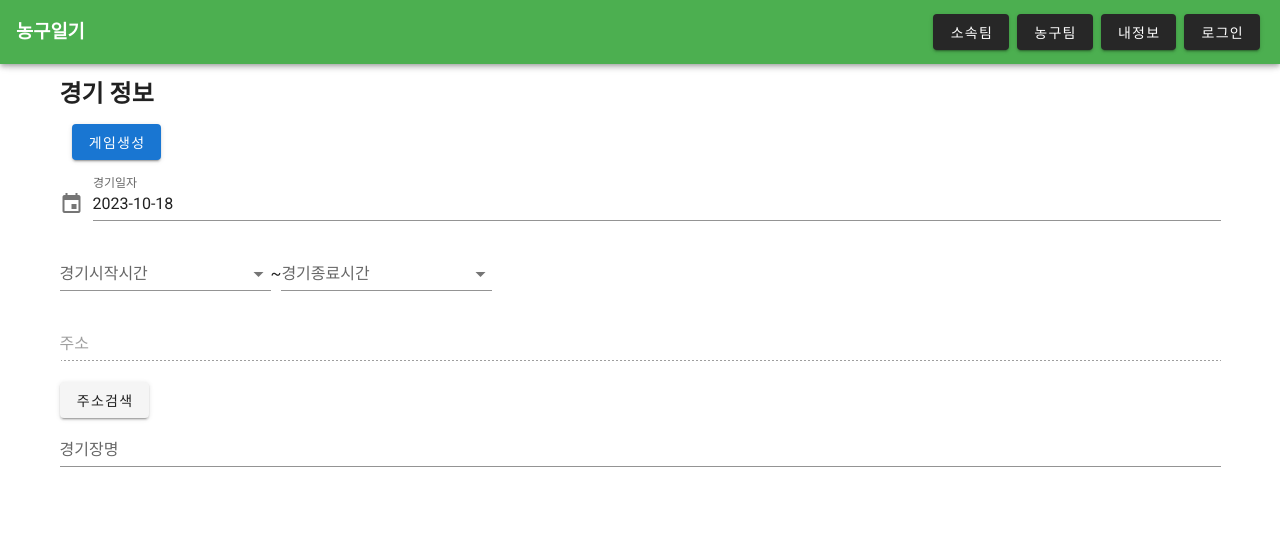
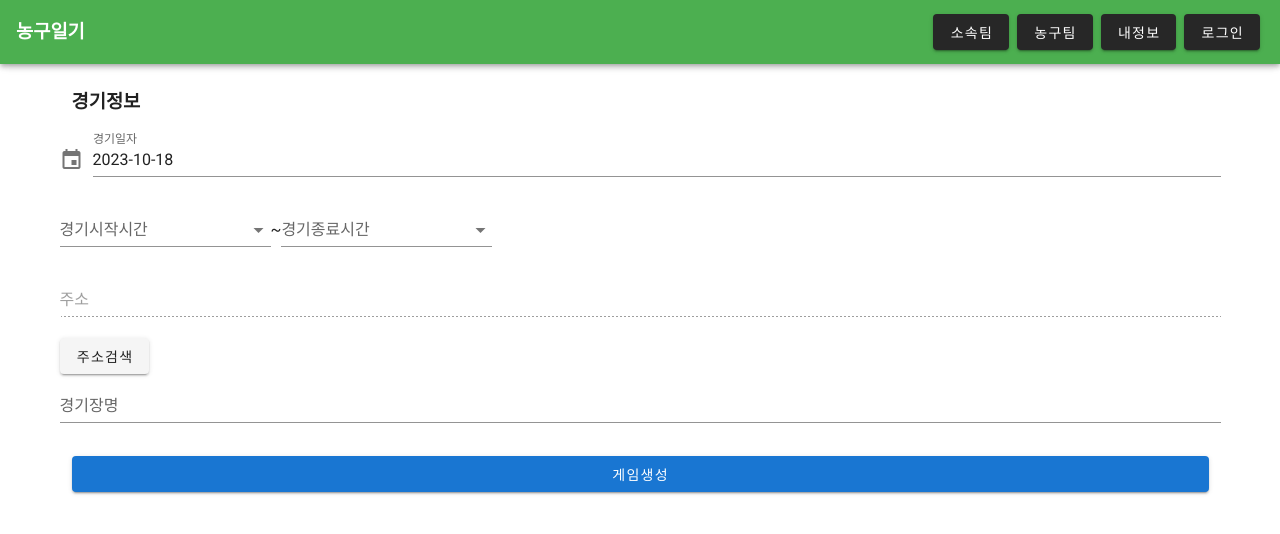
Before and after one commit to Yeo-injun/-basketballDiary-frontend, a Vue app: page /game/creation in a window 1280 px wide. Shown: the top 534 px of the page. Built offline with nearby package versions, Linux system fonts and the light colour scheme; no server answers.

Commit message:
[Feat] 공통 Frame 컴포넌트 - 저장버튼 css 변경 ( 영역에 꽉차게 ) / [Feat] 공통 Frame 컴포넌트 - PageMainTitle, TabMainTitle 생성

```diff
--- a/src/components/button/FrameSaveBtn.vue
+++ b/src/components/button/FrameSaveBtn.vue
@@ -1,6 +1,6 @@
 <template>
 	<v-container>
-		<v-btn color="primary" @click="doSave">{{ this.pBtnName }}</v-btn>
+		<v-btn block color="primary" @click="doSave">{{ this.pBtnName }}</v-btn>
 	</v-container>
 </template>
 
--- /dev/null
+++ b/src/components/title/FramePageMainTitle.vue
@@ -0,0 +1,15 @@
+<template>
+	<v-container>
+		<h2>{{ this.pTitleName }}</h2>
+	</v-container>
+</template>
+
+<script>
+	export default {
+		props: {
+			pTitleName: String,
+		},
+	};
+</script>
+
+<style lang="scss" scoped></style>
--- /dev/null
+++ b/src/components/title/FrameTabMainTitle.vue
@@ -0,0 +1,15 @@
+<template>
+	<v-container>
+		<h3>{{ this.pTitleName }}</h3>
+	</v-container>
+</template>
+
+<script>
+	export default {
+		props: {
+			pTitleName: String,
+		},
+	};
+</script>
+
+<style lang="scss" scoped></style>
--- a/src/views/game/creation/GameCreationPage.vue
+++ b/src/views/game/creation/GameCreationPage.vue
@@ -7,9 +7,7 @@
 	내려주는 props가 값일때는 props명으로 작성
 	-->
 	<v-container>
-		<h2>경기 정보</h2>
-		<GameCreationBtn @do-save="createGame()" pBtnName="게임생성" />
-
+		<MainTitle pTitleName="경기정보" />
 		<!-- 경기시작시간 및 종료시간 셀렉트박스로 만드는거 검토 -->
 		<v-form ref="gameCreationInfo">
 			<CustomDatePickerComp
@@ -49,28 +47,30 @@
 				v-model="gamePlaceName"
 			/>
 		</v-form>
+		<GameCreationBtn @do-save="createGame()" pBtnName="게임생성" />
 	</v-container>
 </template>
 
 <script>
-	import gameApi from '@/api/GameAPI.js';
+	import GameAPI from '@/api/GameAPI.js';
 	import AddressOpenApi from '@/common/address/AddressOpenApi.js';
 
-	import GameCreationBtn from '@/components/button/FrameSaveBtn.vue';
+	import MainTitle from '@/components/title/FrameTabMainTitle.vue';
 	import GameStartTimeSelectbox from '@/components/selectbox/GameTimeSelect.vue';
 	import GameEndTimeSelectbox from '@/components/selectbox/GameTimeSelect.vue';
-
 	import CustomDatePickerComp from '@/components/common/CustomDatePickerComp.vue';
+	import GameCreationBtn from '@/components/button/FrameSaveBtn.vue';
 
 	import DateUtil from '@/common/DateUtil.js';
 	import ValidationUtil from '@/common/util/ValidationUtil';
 
 	export default {
 		components: {
-			GameCreationBtn,
+			MainTitle,
 			GameStartTimeSelectbox,
 			GameEndTimeSelectbox,
 			CustomDatePickerComp,
+			GameCreationBtn,
 		},
 		data() {
 			return {
@@ -143,7 +143,7 @@
 					},
 				};
 
-				const { data } = await gameApi.createGame(reqBody);
+				const { data } = await GameAPI.createGame(reqBody);
 
 				this.$router.push({
 					name: 'GameJoinTeamSelectionPage',
--- a/src/views/team/registration/TeamRegistrationPage.vue
+++ b/src/views/team/registration/TeamRegistrationPage.vue
@@ -1,20 +1,24 @@
 <template>
 	<v-container>
-		팀 등록 화면
+		<PageTitle pTitleName="팀등록화면" />
 		<TeamInfoFormComp @e-team-info="setTeamInfo" />
-		<v-btn color="primary" depressed @click="registerTeam()"> 등록 </v-btn>
+		<TeamRegistrationBtn pBtnName="팀등록" @do-save="registerTeam()" />
 	</v-container>
 </template>
 
 <script>
 	import TeamAPI from '@/api/TeamAPI.js';
+	import PageTitle from '@/components/title/FramePageMainTitle.vue';
 	import TeamInfoFormComp from '@/components/team/TeamInfoFormComp.vue';
+	import TeamRegistrationBtn from '@/components/button/FrameSaveBtn.vue';
 
 	import ValidationUtil from '@/common/util/ValidationUtil.js';
 
 	export default {
 		components: {
+			PageTitle,
 			TeamInfoFormComp,
+			TeamRegistrationBtn,
 		},
 		data() {
 			return {
```
